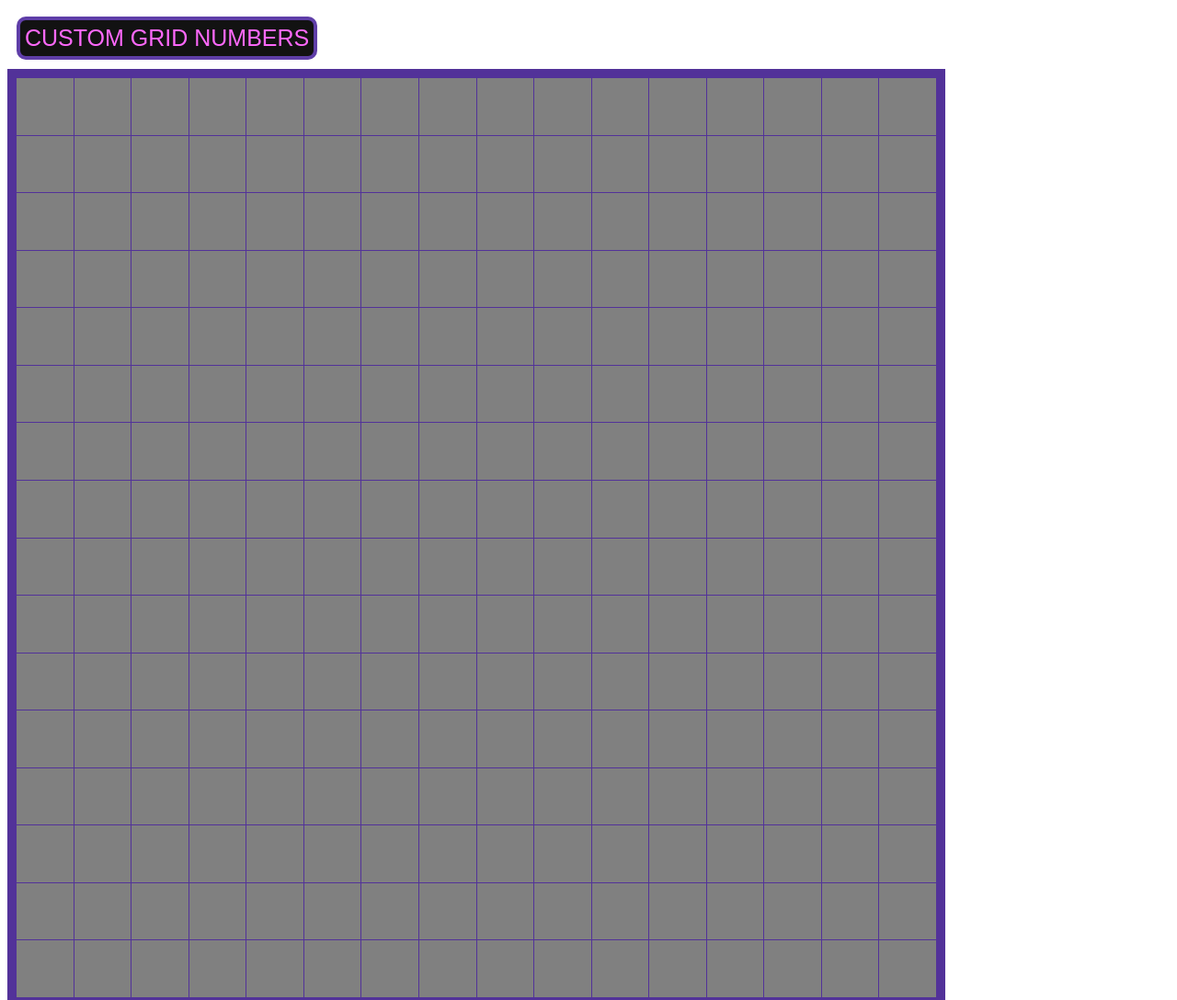
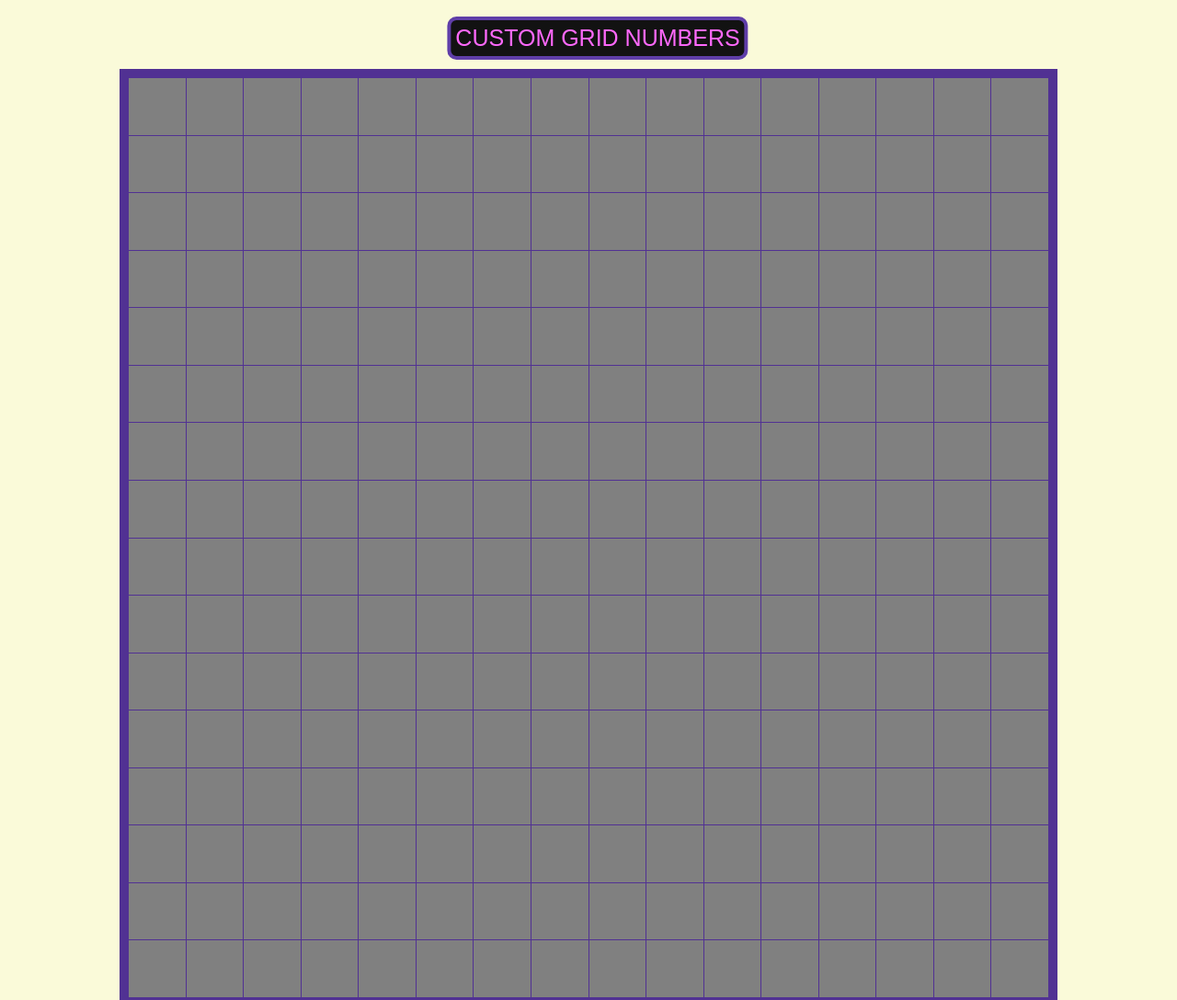
Before and after one commit to ppr350/Etch-A-Sketch, a plain HTML site: page index.html in a window 1280 px wide. Shown: the top 1088 px of the page at 92% size. Drawn offline with Linux system fonts and the light colour scheme.

Commit message:
Add index.html style.css

```diff
--- a/index.html
+++ b/index.html
@@ -6,7 +6,7 @@
     <meta name="viewport" content="width=device-width, initial-scale=1.0">
     <script defer src="script.js"></script>
     <link rel="stylesheet" href="style.css">
-    <title>Document</title>
+    <title>ETCH A SKETCH</title>
 </head>
 <body>
     <button id="get-custom-grid-numbers">CUSTOM GRID NUMBERS</button>
--- a/style.css
+++ b/style.css
@@ -1,3 +1,11 @@
+html, body {
+    height: 100%;
+}
+
+body {
+    background-color: rgb(250, 250, 217);
+}
+
 /*--------container--------*/
 
 #container {
@@ -9,6 +17,9 @@
     /*grid-template-rows: repeat(16, 1fr);
     grid-template-columns: repeat(16, 1fr);*/
     padding: 10px;
+    position: relative;
+    left: 50%;
+    transform: translateX(-50%);
 }
 
 /*----------grid----------*/
@@ -34,6 +45,10 @@
     border-radius: 10px;
     border: 4px solid rgba(111, 71, 198, 0.836);
     margin: 10px;
+    position: relative;
+    left: 50%;
+    transform: translateX(-50%);
+
 }
 
 #get-custom-grid-numbers:hover {
```
